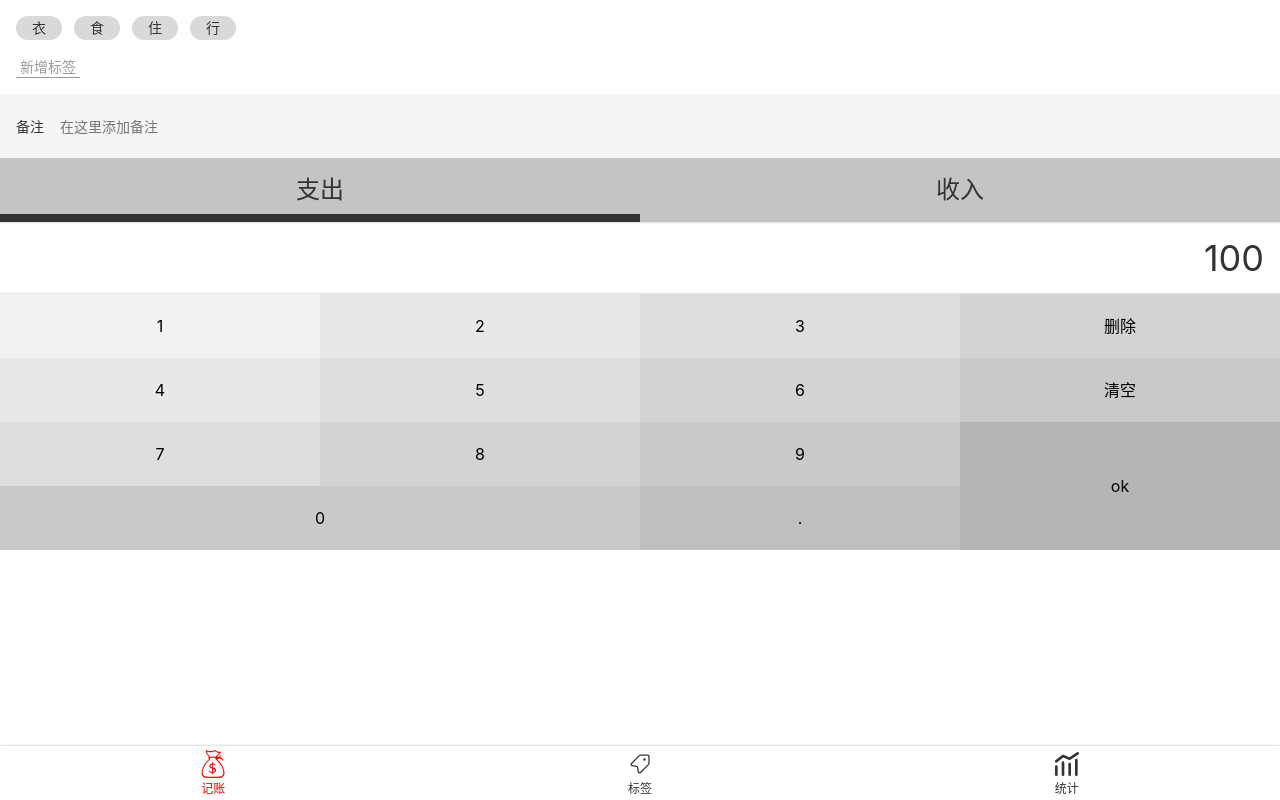
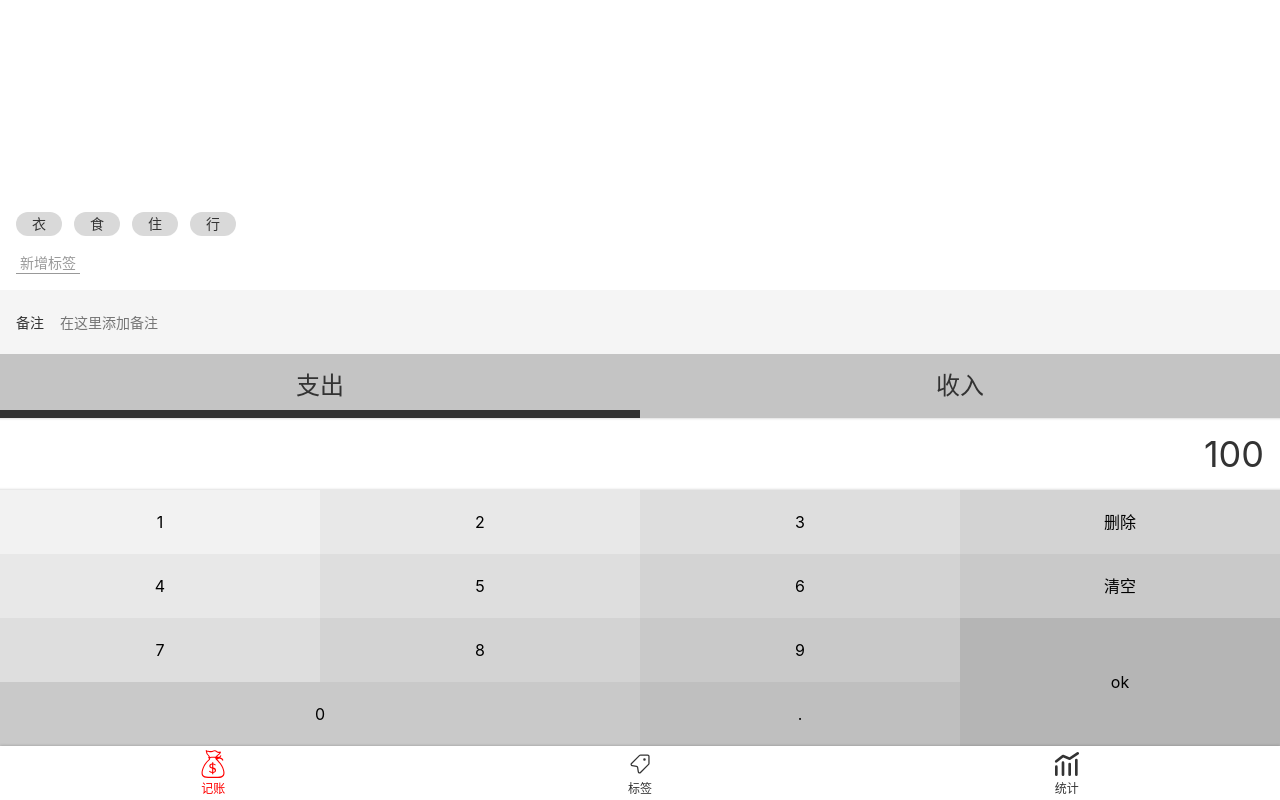
Before and after one commit to xiaocaotx/money_note, a Vue app: page /#/money in a window 1280 px wide. Built offline with nearby package versions, Linux system fonts and the light colour scheme.

Commit message:
创建money页面的各个组件，然后layout添加props来给money控制大布局

```diff
--- a/src/components/Layout.vue
+++ b/src/components/Layout.vue
@@ -1,6 +1,6 @@
 <template>
   <div class="layout-wrapper">
-    <div class="content">
+    <div class="content" :class="classPrefix && `${classPrefix}-content` ">
      <slot/>
     </div>
     <Nav/>
@@ -9,7 +9,7 @@
 
 <script lang="ts">
 export default {
-  props: ['fixcontent'],
+  props: ['classPrefix'],
   name: 'Layout'
 };
 </script>
--- /dev/null
+++ b/src/components/Notes.vue
@@ -0,0 +1,35 @@
+<template>
+  <div>
+    <label class="notes">
+      <span class="name">备注</span>
+      <input type="text" placeholder="在这里添加备注">
+    </label>
+  </div>
+</template>
+
+<script lang = "ts">
+export default {
+name: "Notes"
+}
+</script >
+
+<style lang = 'scss' scoped>
+@import  "~@/assets/styles/helper.scss";
+.notes{
+  font-size: 14px;
+  background: #f5f5f5;
+  padding-left: 16px;
+  display: flex;
+  align-items: center;
+  .name{
+    padding-right: 16px;
+  }
+  input{
+    height: 64px;
+    padding-right: 16px;
+    flex-grow: 1;
+    background: transparent;
+    border: none;
+  }
+}
+</style>
--- /dev/null
+++ b/src/components/NumberPad.vue
@@ -0,0 +1,78 @@
+<template>
+  <div  class="numberPad">
+    <div class="output"> 100</div>
+    <div class="buttons">
+      <button>1</button>
+      <button>2</button>
+      <button>3</button>
+      <button>删除</button>
+      <button>4</button>
+      <button>5</button>
+      <button>6</button>
+      <button>清空</button>
+      <button>7</button>
+      <button>8</button>
+      <button>9</button>
+      <button class="ok">ok</button>
+      <button class="zero">0</button>
+      <button>.</button>
+    </div>
+  </div>
+</template>
+
+<script lang = "ts">
+export default {
+name: "NumberPad"
+}
+</script >
+
+<style lang = 'scss' scoped>
+@import  "~@/assets/styles/helper.scss";
+.numberPad{
+  .output{
+    @extend %innerShadow;
+    font-size: 36px;
+    text-align: right;
+    padding: 9px 16px;
+  }
+  .buttons{
+    @extend %clearFix;
+    > button{
+      width: 25%;
+      height:64px;
+      float: left;
+      background: transparent;
+      border: none;
+      &.ok{
+        height: 64*2px;
+        float: right;
+      }
+      &.zero{
+        width: 25*2%;
+      }
+      $bg: #f2f2f2;
+      &:nth-child(1){
+        background: $bg;
+      }
+      &:nth-child(2), &:nth-child(5) {
+        background: darken($bg, 4%);
+      }
+      &:nth-child(3), &:nth-child(6), &:nth-child(9) {
+        background: darken($bg, 4*2%);
+      }
+      &:nth-child(4), &:nth-child(7), &:nth-child(10) {
+        background: darken($bg, 4*3%);
+      }
+      &:nth-child(8), &:nth-child(11), &:nth-child(13) {
+        background: darken($bg, 4*4%);
+      }
+      &:nth-child(14) {
+        background: darken($bg, 4*5%);
+      }
+      &:nth-child(12) {
+        background: darken($bg, 4*6%);
+      }
+    }
+  }
+}
+</style>
--- /dev/null
+++ b/src/components/Tags.vue
@@ -0,0 +1,51 @@
+<template>
+  <div class="tags">
+    <ul class="current-tag">
+      <li>衣</li>
+      <li>食</li>
+      <li>住</li>
+      <li>行</li>
+    </ul>
+    <div class="new">
+      <button>新增标签</button>
+    </div>
+  </div>
+</template>
+
+<script lang = "ts">
+export default {
+name: "Tags"
+}
+</script >
+
+<style lang = 'scss' scoped>
+@import  "~@/assets/styles/helper.scss";
+.tags{
+  font-size: 14px;
+  padding: 16px;
+  > .current-tag{
+    display: flex;
+    > li{
+      background: #d9d9d9;
+      $h:24px;
+      height: $h;
+      line-height: $h;
+      border-radius: ($h/2);
+      padding: 0 16px;
+      margin-right: 12px;
+    }
+  }
+  > .new{
+    padding-top: 16px;
+    button {
+      background: transparent;
+      border: none;
+      color: #999;
+      border-bottom: 1px solid;
+      padding: 0 4px;
+    }
+  }
+
+}
+
+</style>
--- /dev/null
+++ b/src/components/Types.vue
@@ -0,0 +1,42 @@
+<template>
+  <div>
+    <ul class="types">
+      <li class="selected">支出</li>
+      <li>收入</li>
+    </ul></div>
+</template>
+
+<script lang="ts">
+export default {
+  name: 'Types'
+};
+</script>
+
+<style lang='scss' scoped>
+@import  "~@/assets/styles/helper.scss";
+.types{
+  background: #c4c4c4;
+  display: flex;
+  text-align: center;
+  font-size: 24px;
+  > li{
+    width: 50%;
+    height: 64px;
+    display: flex;
+    justify-content: center;
+    align-items: center;
+    position: relative;
+    &.selected::after{
+      content: '';
+      position: absolute;
+      bottom: 0;
+      left: 0;
+      width: 100%;
+      height: 4px;
+      background: #333;
+      border-bottom: 4px solid ;
+
+    }
+  }
+}
+</style>
--- a/src/views/Money.vue
+++ b/src/views/Money.vue
@@ -1,183 +1,30 @@
 <template>
-  <div >
-    <layout>
-      <div class="tags">
-      <ul class="current-tag">
-        <li>衣</li>
-        <li>食</li>
-        <li>住</li>
-        <li>行</li>
-      </ul>
-      <div class="new">
-          <button>新增标签</button>
-        </div>
-      </div>
-      <div>
-        <label class="notes">
-          <span class="name">备注</span>
-          <input type="text" placeholder="在这里添加备注">
-        </label>
-      </div>
-      <div>
-        <ul class="types">
-          <li class="selected">支出</li>
-          <li>收入</li>
-        </ul></div>
-      <div  class="numberPad">
-      <div class="output"> 100</div>
-        <div class="buttons">
-          <button>1</button>
-          <button>2</button>
-          <button>3</button>
-          <button>删除</button>
-          <button>4</button>
-          <button>5</button>
-          <button>6</button>
-          <button>清空</button>
-          <button>7</button>
-          <button>8</button>
-          <button>9</button>
-          <button class="ok">ok</button>
-          <button class="zero">0</button>
-          <button>.</button>
-        </div>
-      </div>
-    </layout>
-  </div>
+  <layout class-prefix="layout">
+    <NumberPad></NumberPad>
+    <Types></Types>
+    <Notes></Notes>
+    <Tags></Tags>
+  </layout>
 </template>
 
 <script lang="ts">
 
 
+import Tags from '@/components/Tags.vue';
+import Notes from '@/components/Notes.vue';
+import Types from '@/components/Types.vue';
+import NumberPad from '@/components/NumberPad.vue';
+
 export default {
   name: 'Money',
-
+  components: {NumberPad, Types, Notes, Tags},
 };
 </script>
 
-<style lang='scss' scoped>
-@import  "~@/assets/styles/helper.scss";
-.numberPad{
-  .output{
-    @extend %innerShadow;
-    font-size: 36px;
-    text-align: right;
-    padding: 9px 16px;
-  }
-  .buttons{
-    @extend %clearFix;
-    > button{
-      width: 25%;
-      height:64px;
-      float: left;
-      background: transparent;
-      border: none;
-      &.ok{
-        height: 64*2px;
-        float: right;
-      }
-      &.zero{
-        width: 25*2%;
-      }
-      $bg: #f2f2f2;
-      &:nth-child(1){
-      background: $bg;
-      }
-      &:nth-child(2), &:nth-child(5) {
-        background: darken($bg, 4%);
-      }
-      &:nth-child(3), &:nth-child(6), &:nth-child(9) {
-        background: darken($bg, 4*2%);
-      }
-      &:nth-child(4), &:nth-child(7), &:nth-child(10) {
-        background: darken($bg, 4*3%);
-      }
-      &:nth-child(8), &:nth-child(11), &:nth-child(13) {
-        background: darken($bg, 4*4%);
-      }
-      &:nth-child(14) {
-        background: darken($bg, 4*5%);
-      }
-      &:nth-child(12) {
-        background: darken($bg, 4*6%);
-      }
-
-
-    }
-  }
-}
-.types{
-  background: #c4c4c4;
+<style lang='scss' >
+.layout-content {
   display: flex;
-  text-align: center;
-  font-size: 24px;
-  > li{
-    width: 50%;
-    height: 64px;
-    display: flex;
-    justify-content: center;
-    align-items: center;
-    position: relative;
-    &.selected::after{
-      content: '';
-      position: absolute;
-      bottom: 0;
-      left: 0;
-      width: 100%;
-      height: 4px;
-      background: #333;
-
-
-      border-bottom: 4px solid ;
-
-    }
-  }
-}
-.notes{
-  font-size: 14px;
-  background: #f5f5f5;
-  padding-left: 16px;
-  display: flex;
-  align-items: center;
-  .name{
-    padding-right: 16px;
-  }
-  input{
-    height: 64px;
-    padding-right: 16px;
-    flex-grow: 1;
-    background: transparent;
-    border: none;
-  }
-}
-.tags{
-  font-size: 14px;
-  padding: 16px;
-  > .current-tag{
-    display: flex;
-    > li{
-      background: #d9d9d9;
-      $h:24px;
-      height: $h;
-      line-height: $h;
-      border-radius: ($h/2);
-      padding: 0 16px;
-      margin-right: 12px;
-      }
-
-  }
-
-  > .new{
-    padding-top: 16px;
-    button {
-      background: transparent;
-      border: none;
-      color: #999;
-      border-bottom: 1px solid;
-      padding: 0 4px;
-    }
-  }
-
+  flex-direction: column-reverse;
 }
 
 </style>
```
